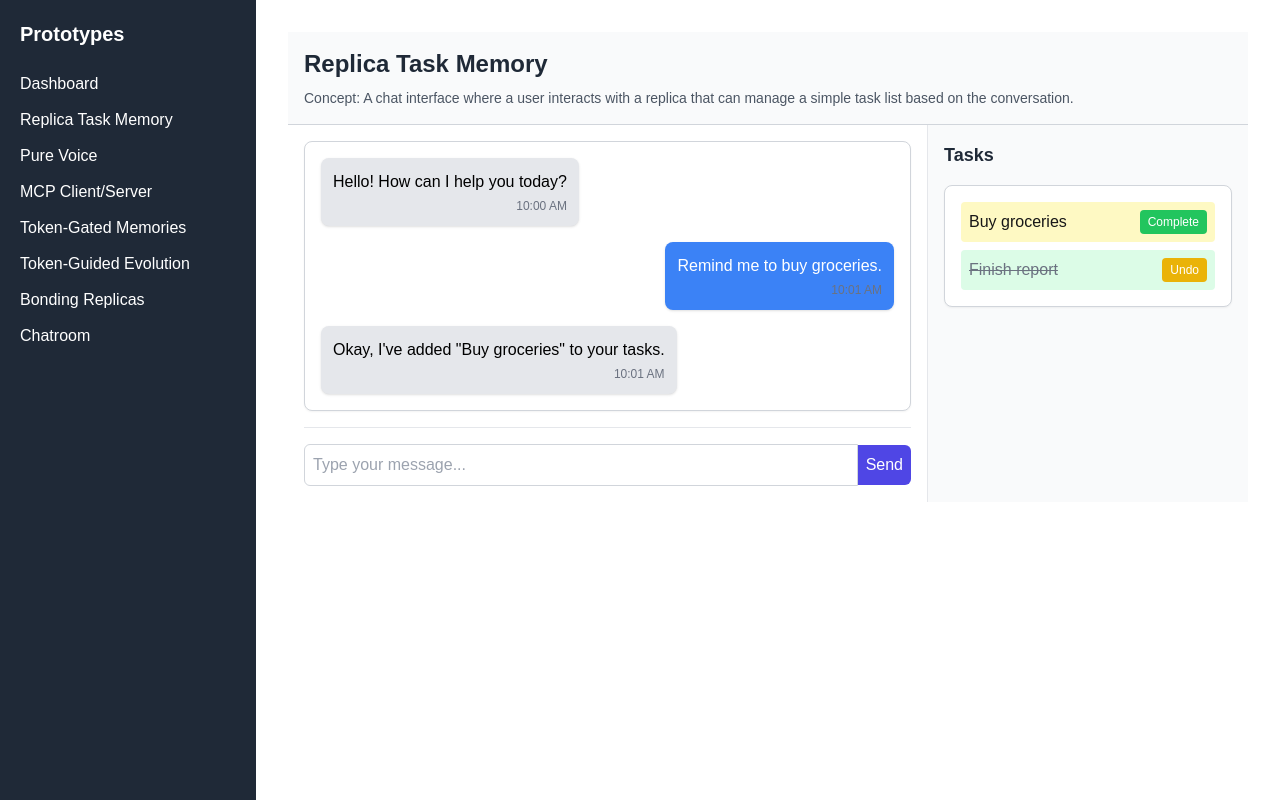
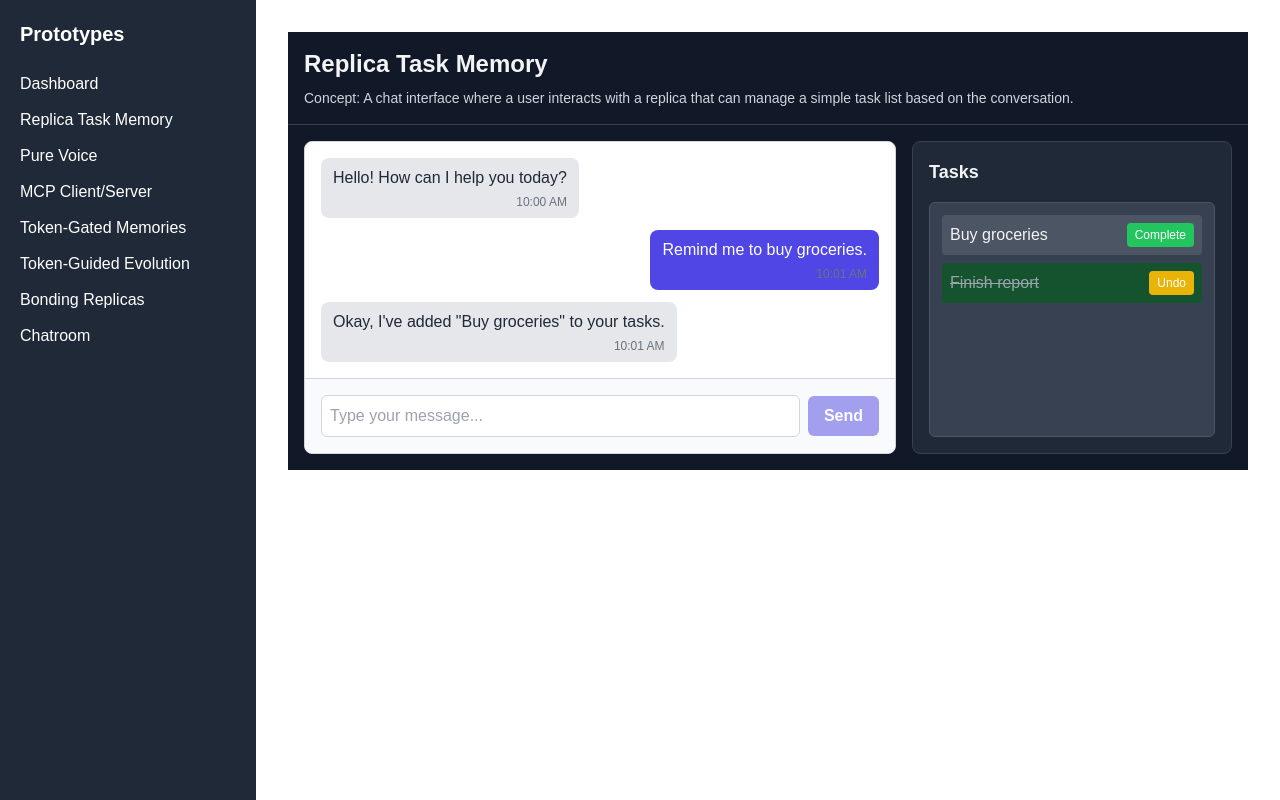
Before and after one commit to davidorban/sensayhacks, a Next.js app: page /prototypes/ReplicaTaskMemory in a window 1280 px wide. Built offline with nearby package versions, Linux system fonts and the light colour scheme.

Commit message:
refactor(ReplicaTaskMemory): Apply dark theme to outer container

```diff
--- a/src/app/prototypes/ReplicaTaskMemory/page.tsx
+++ b/src/app/prototypes/ReplicaTaskMemory/page.tsx
@@ -65,65 +65,57 @@ const ReplicaTaskMemoryPage = () => {
   };
 
   return (
-    <div className="flex flex-col flex-1 bg-white">
-      <div className="p-4 border-b border-gray-300 bg-gray-50">
-        <h1 className="text-2xl font-bold text-gray-800">Replica Task Memory</h1>
-        <p className="mt-2 text-sm text-gray-600">
+    <div className="flex flex-col flex-1 bg-gray-900">
+      <div className="p-4 border-b border-gray-700">
+        <h1 className="text-2xl font-bold text-gray-100">Replica Task Memory</h1>
+        <p className="mt-2 text-sm text-gray-300">
           Concept: A chat interface where a user interacts with a replica that can manage a simple task list based on the conversation.
         </p>
       </div>
-      <div className="flex flex-1 overflow-hidden">
-        <div className="flex-1 flex flex-col p-4 border-r border-gray-200">
-          <div className="flex-1 overflow-y-auto mb-4 space-y-4 p-4 bg-white border border-gray-300 rounded-lg shadow-sm">
+      <div className="flex-1 flex p-4 space-x-4 overflow-hidden">
+        <div className="flex-1 flex flex-col bg-white border border-gray-300 rounded-lg shadow-sm overflow-hidden">
+          <div className="flex-1 overflow-y-auto p-4 space-y-3">
             {messages.map((msg) => (
               <div key={msg.id} className={`flex ${msg.sender === 'User' ? 'justify-end' : 'justify-start'}`}>
-                <div
-                  className={`p-3 rounded-lg max-w-xs lg:max-w-md shadow
-                   ${msg.sender === 'User' ? 'bg-blue-500 text-white' : 'bg-gray-200 text-black'
-                  }`}
-                >
+                <div className={`px-3 py-2 rounded-lg max-w-xs lg:max-w-md ${msg.sender === 'User' ? 'bg-indigo-600 text-white' : 'bg-gray-200 text-gray-800'}`}>
                   <p>{msg.text}</p>
                   <span className="text-xs text-gray-500 block mt-1 text-right">{msg.timestamp}</span>
                 </div>
               </div>
             ))}
           </div>
-          <div className="flex items-center border-t border-gray-200 pt-4">
+          <div className="p-4 border-t border-gray-300 bg-gray-50 flex items-center space-x-2">
             <input
               type="text"
               value={newMessage}
               onChange={(e) => setNewMessage(e.target.value)}
               onKeyPress={(e) => e.key === 'Enter' && handleSendMessage()}
               placeholder="Type your message..."
-              className="flex-1 p-2 border border-gray-300 rounded-l-md focus:outline-none focus:ring-2 focus:ring-indigo-500"
+              className="flex-grow p-2 border border-gray-300 rounded-md focus:outline-none focus:ring-2 focus:ring-indigo-500"
             />
             <button
               onClick={handleSendMessage}
-              className="p-2 bg-indigo-600 text-white rounded-r-md hover:bg-indigo-700 focus:outline-none focus:ring-2 focus:ring-indigo-500"
+              className="px-4 py-2 bg-indigo-600 text-white font-semibold rounded-md hover:bg-indigo-700 focus:outline-none focus:ring-2 focus:ring-indigo-500 focus:ring-offset-2 disabled:opacity-50"
+              disabled={!newMessage.trim()}
             >
               Send
             </button>
           </div>
         </div>
 
-        <div className="w-80 bg-gray-50 p-4 overflow-y-auto flex-shrink-0">
-          <h2 className="text-lg font-semibold mb-4 text-gray-800">Tasks</h2>
-          <div className="flex-1 overflow-y-auto space-y-2 p-4 bg-white border border-gray-300 rounded-lg shadow-sm">
+        <div className="w-80 bg-gray-800 p-4 rounded-lg shadow-sm flex flex-col flex-shrink-0 border border-gray-700">
+          <h2 className="text-lg font-semibold mb-4 text-gray-100">Tasks</h2>
+          <div className="flex-1 overflow-y-auto space-y-2 p-3 bg-gray-700 border border-gray-600 rounded-md">
             <ul className="space-y-2">
               {tasks.map((task) => (
                 <li
                   key={task.id}
-                  className={`flex items-center justify-between p-2 rounded transition-colors duration-150 hover:bg-gray-200
-                   ${task.completed ? 'bg-green-100' : 'bg-yellow-100'
-                    }`}
+                  className={`flex items-center justify-between p-2 rounded ${task.completed ? 'bg-green-900' : 'bg-gray-600'} text-gray-100`}
                 >
-                  <span className={`${task.completed ? 'line-through text-gray-500' : ''}`}>
-                    {task.text}
-                  </span>
+                  <span className={`${task.completed ? 'line-through text-gray-400' : ''}`}>{task.text}</span>
                   <button
                     onClick={() => toggleTask(task.id)}
-                    className={`px-2 py-1 text-xs rounded ${task.completed ? 'bg-yellow-500 hover:bg-yellow-600' : 'bg-green-500 hover:bg-green-600'
-                      } text-white`}
+                    className={`px-2 py-1 text-xs rounded ${task.completed ? 'bg-yellow-500 hover:bg-yellow-600' : 'bg-green-500 hover:bg-green-600'} text-white`}
                   >
                     {task.completed ? 'Undo' : 'Complete'}
                   </button>
```
